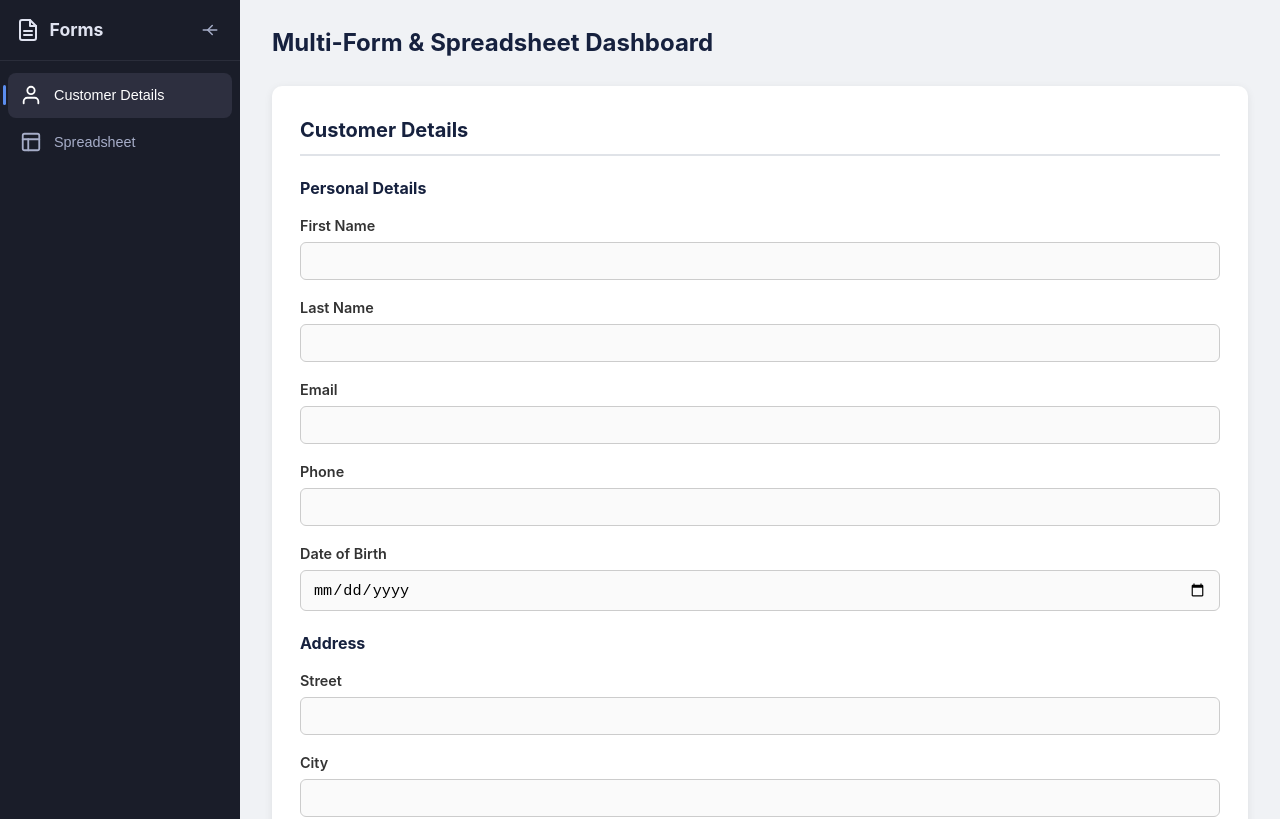
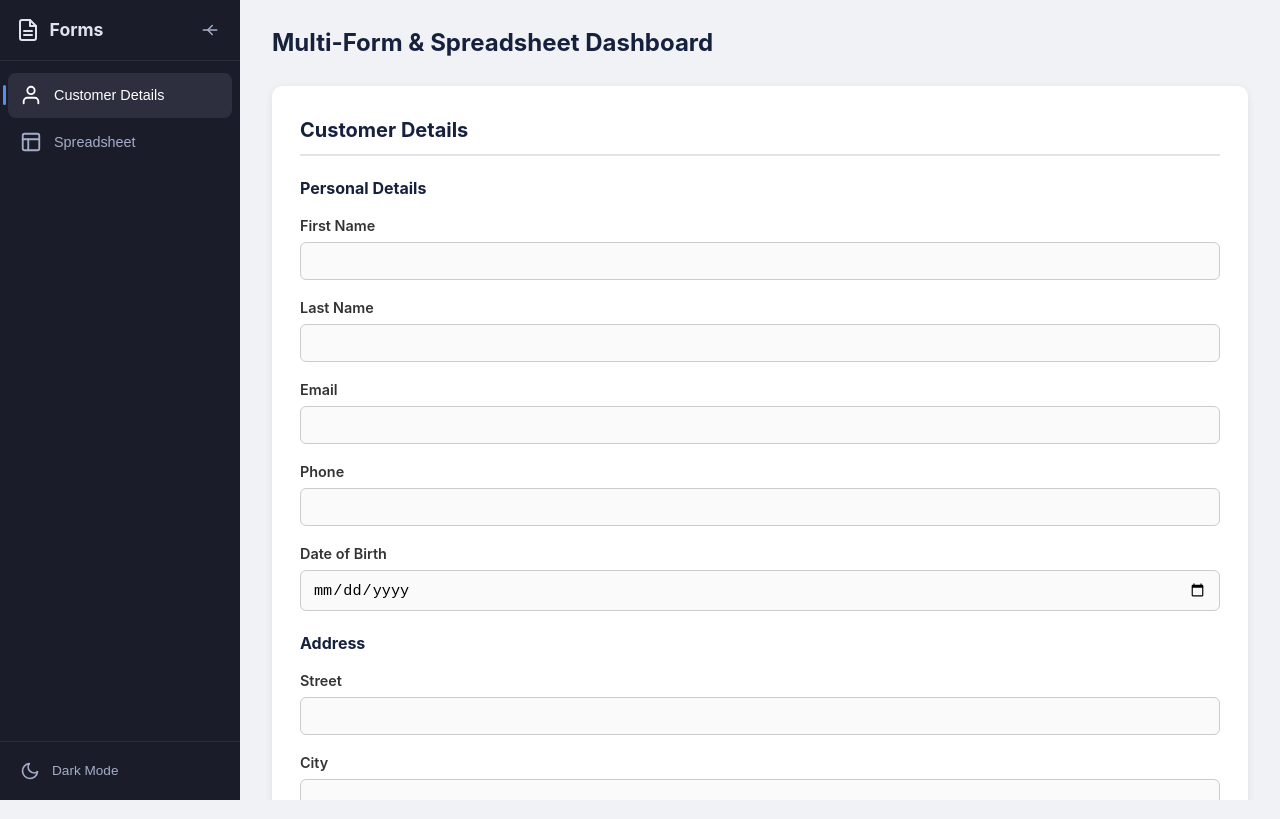
Before and after one commit to akiromishidoze/Input-form---spreadsheet-integration, a React (Vite) app: page / in a window 1280 px wide. Shown: the top 819 px of the page. Built offline with nearby package versions, Linux system fonts and the light colour scheme; no server answers.

Commit message:
style: fix layout overflow and enforce full-height structure across main container and sidebar

```diff
--- a/src/styles.css
+++ b/src/styles.css
@@ -12,12 +12,14 @@ body {
   background: #f0f2f5;
   color: #1a1a2e;
   line-height: 1.6;
+  overflow: hidden;
 }
 
 /* ---- Layout ---- */
 .app-container {
   display: flex;
-  min-height: 100vh;
+  height: 100vh;
+  overflow: hidden;
 }
 
 /* ---- Sidebar ---- */
@@ -26,6 +28,7 @@ body {
   flex-direction: column;
   width: 240px;
   min-width: 240px;
+  height: 100vh;
   background: #1a1d29;
   color: #a6adc8;
   transition: width 0.25s ease, min-width 0.25s ease;
@@ -165,6 +168,8 @@ body {
   display: flex;
   flex-direction: column;
   min-width: 0;
+  height: 100vh;
+  overflow-y: auto;
   padding: 1.5rem 2rem;
 }
 
```
